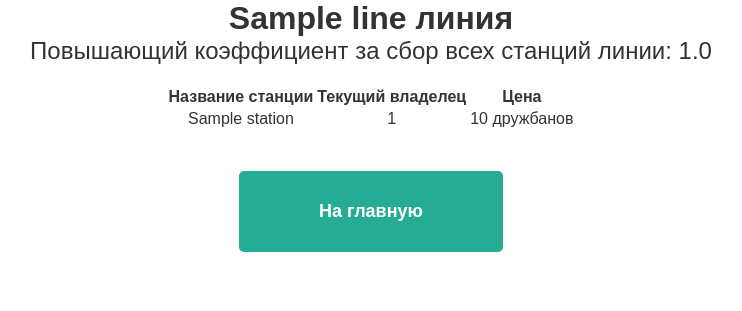
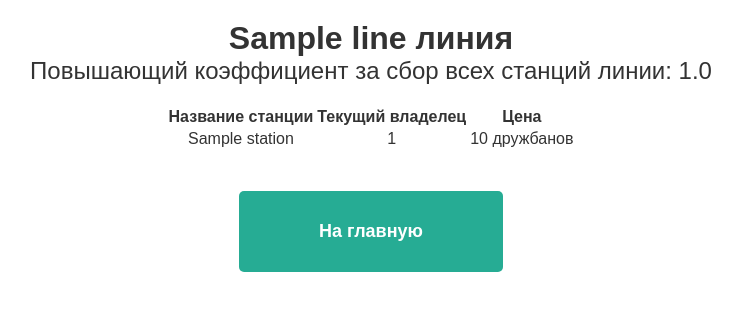
Before and after one commit to rufus20145/drugba-metro, a FastAPI app: page /line/000 in a window 1280 px wide. Shown: the top 311 px of the page, without its empty margins (269-1011 px from the left). Run offline with FastAPI, Linux system fonts and the light colour scheme; tables that the repository leaves empty hold one stand-in row (values such as "Sample post").

Commit message:
И отступ в начале другой страницы

```diff
--- a/templates/line.html
+++ b/templates/line.html
@@ -8,7 +8,7 @@
   </head>
 
   <body>
-    <h1>{{ line.name }} линия</h1>
+    <h1 style="margin-top: 20px;">{{ line.name }} линия</h1>
     <h2 style="font-weight: normal; margin-bottom: 20px;">Повышающий коэффициент за сбор всех станций линии: {{ line.full_line_coef }}</h2>
     <table class="ta-center tab-center">
       <tr>
```
